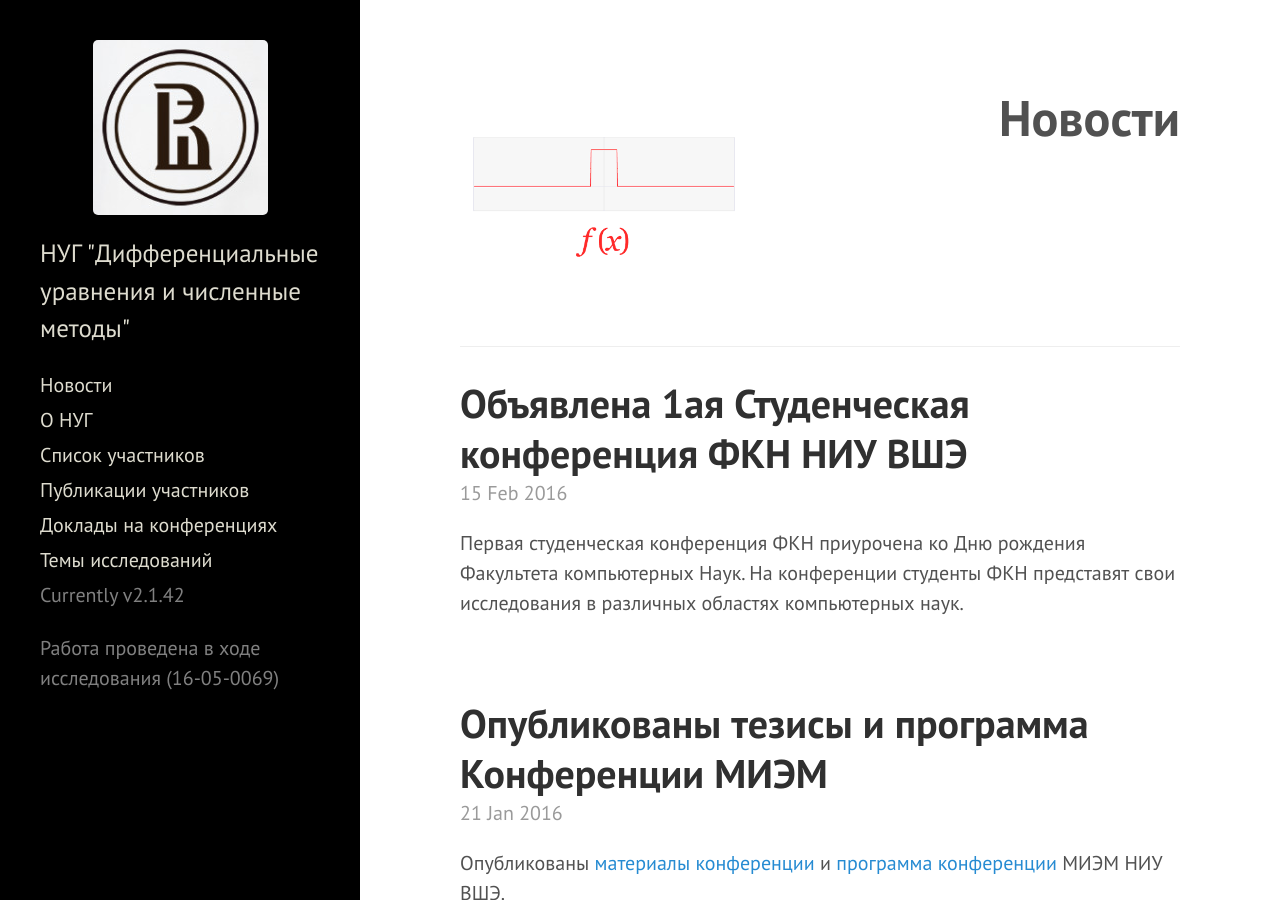
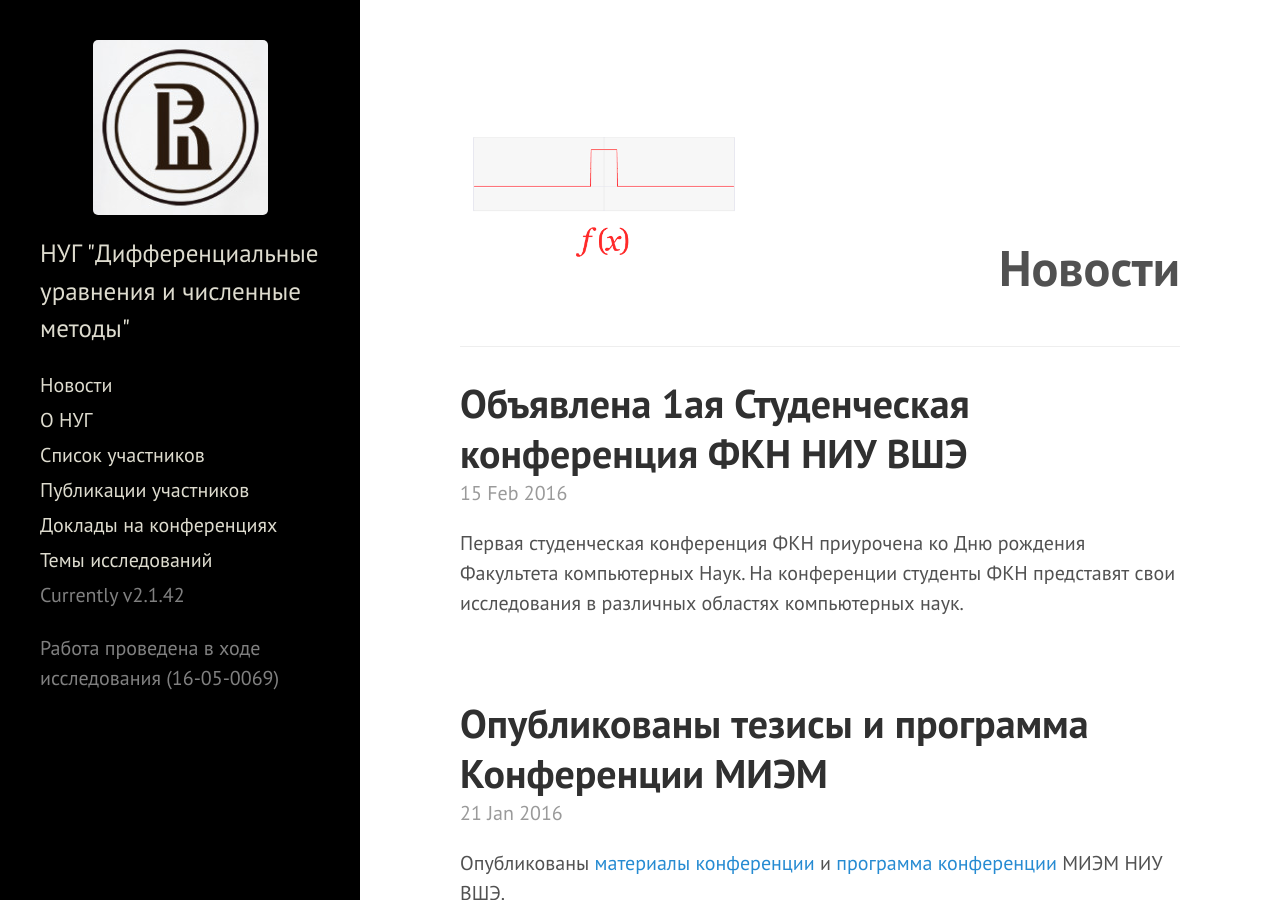
Before and after one commit to hsemmsg/hsemmsg.github.io, a Jekyll site: the page built from index.html, in a window 1280 px wide and 900 px high. Built offline with Jekyll 4.4.1, drawn with Linux system fonts in a browser that asks for light colours; the list of posts is cut into pages by our own code.

```diff
--- a/index.html
+++ b/index.html
@@ -5,7 +5,7 @@
 <div id="titletext">
 
 <div class="leftimage"><img src="/images/1.gif"></div>
-<div class="righttext"><div align="right" padding-top="36px">Новости</div></div>
+<div class="righttext"><div align="right" padding-top="36px"><br/><br/>Новости</div></div>
 
 </div>
 
```
